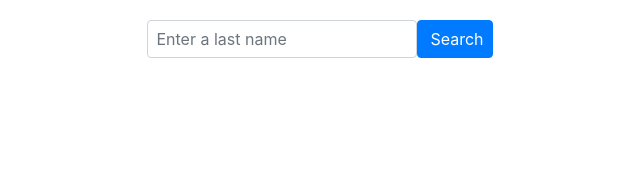
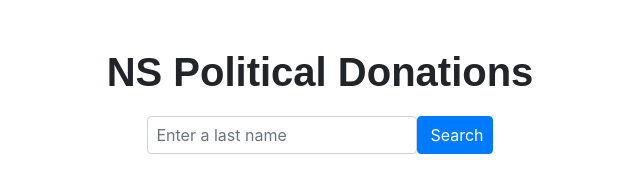
Before and after one commit to smjoud/NSpolidonations, a plain HTML site: page index.html in a window 1280 px wide. Shown: the whole page, without its empty margins (320-960 px from the left). Drawn offline with nearby package versions, Linux system fonts and the light colour scheme.

Commit message:
Update index.html

```diff
--- a/index.html
+++ b/index.html
@@ -24,10 +24,17 @@
       th {
         background-color: #ddd;
       }
+
+      h1 {
+  font-family: "Montserrat", sans-serif;
+  font-weight: 800;
+}
+
     </style>
   </head>
   <body>
-    <div class="container">
+    <div class="container mt-5">
+      <h1 class="text-center">NS Political Donations</h1>
       <form class="form-inline justify-content-center">
         <div class="form-group">
           <!-- <label for="search-term">Enter the last name you're looking for:</label> -->
```
